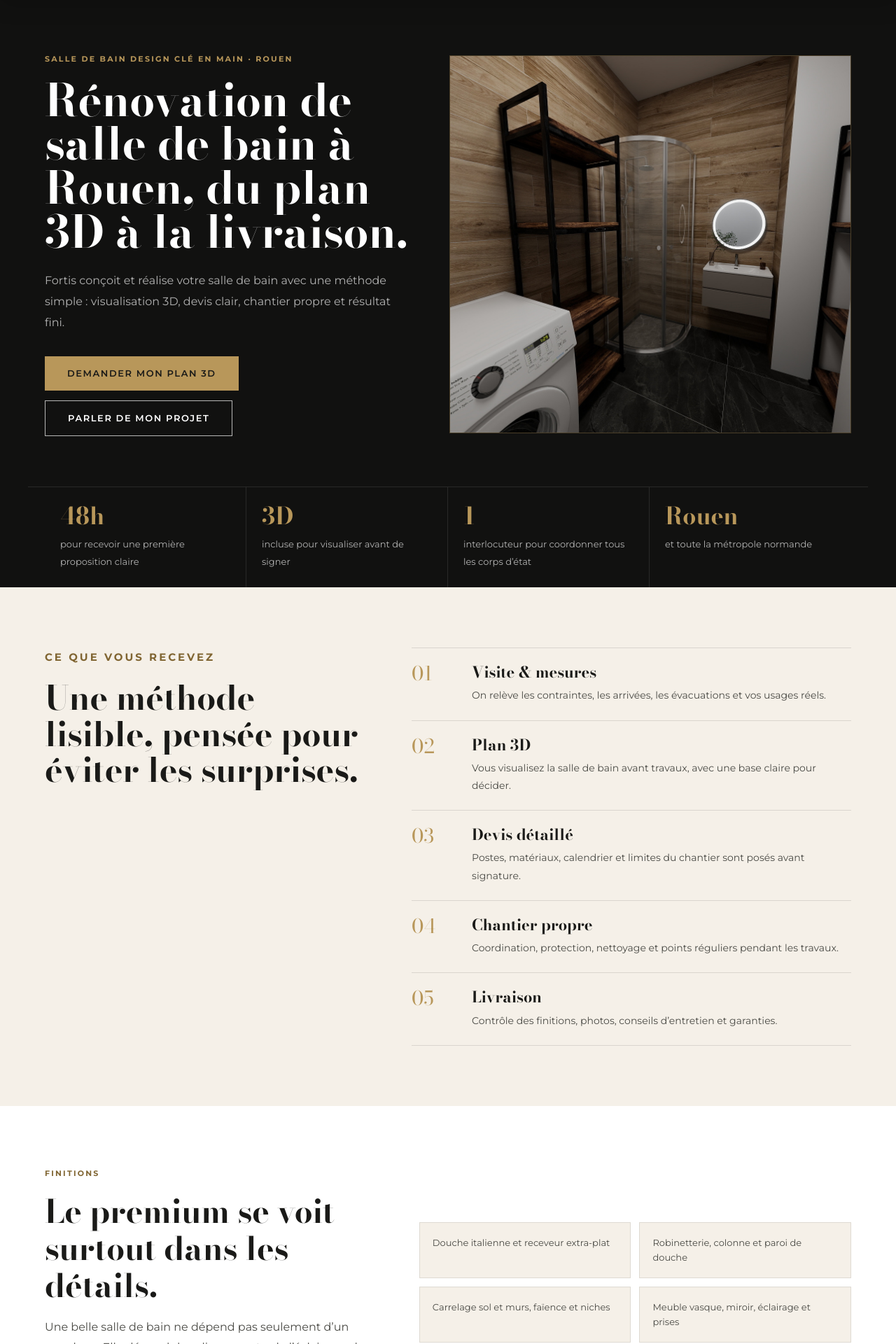
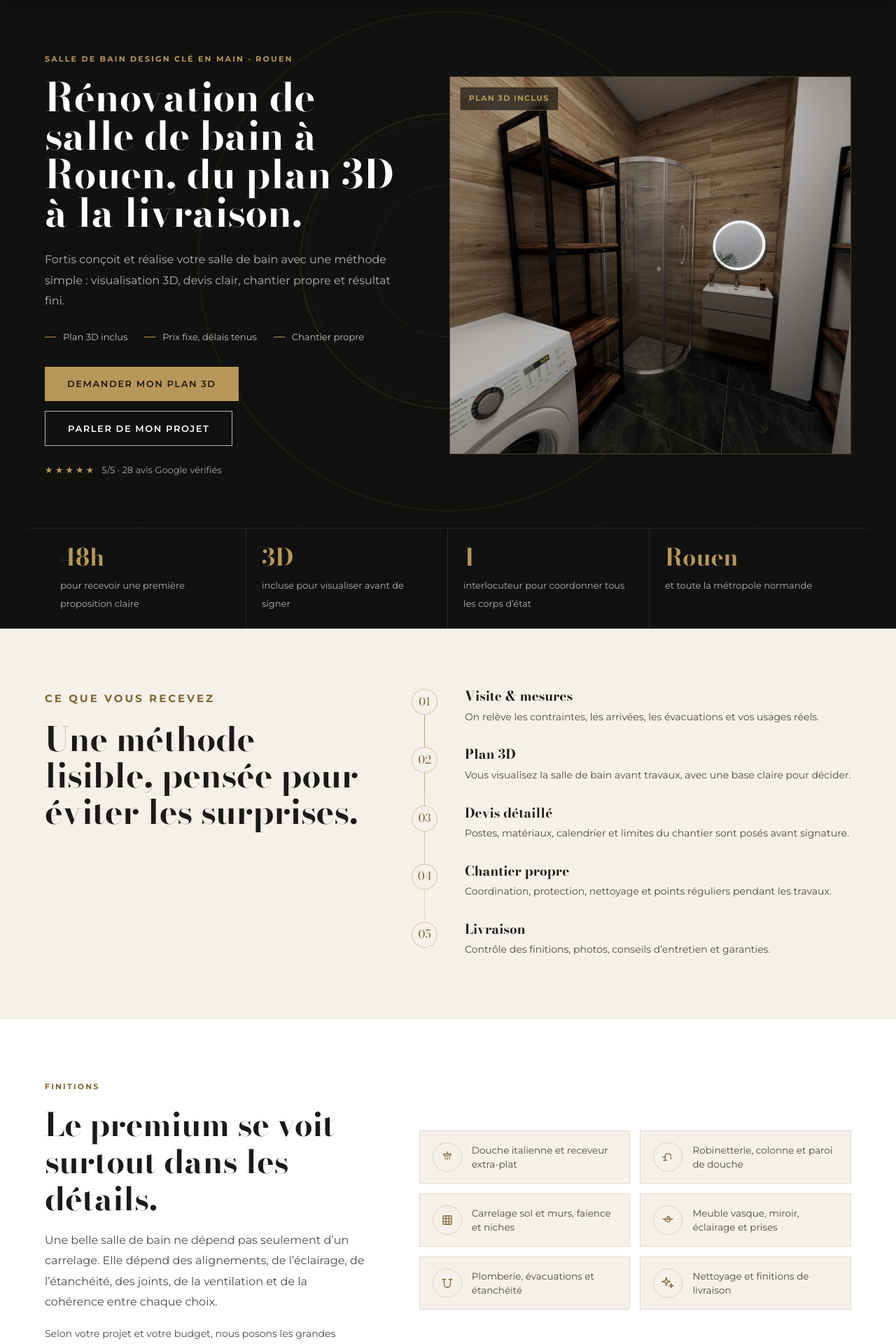
Before and after one commit to mbiville-hash/fortisrenovation, a Next.js app: page /salle-de-bain-rouen in a window 1280 px wide. Shown: the part 80-2000 px from the top of the page at 70% size. Built offline with nearby package versions, Linux system fonts and the light colour scheme.

Commit message:
salle de bain: refonte premium (hero cercles + points + avis, finitions iconifiees, process stepper, bloc avis)

```diff
--- a/components/BathroomPremium.tsx
+++ b/components/BathroomPremium.tsx
@@ -1,6 +1,7 @@
 import Image from 'next/image'
 import Link from 'next/link'
 import Realisations from '@/components/Realisations'
+import AvisC from '@/components/AvisC'
 import Breadcrumb from '@/components/Breadcrumb'
 
 export type BathroomFaq = {
@@ -49,12 +50,53 @@ const process = [
   ['05', 'Livraison', 'Contrôle des finitions, photos, conseils d’entretien et garanties.'],
 ]
 
+const finitions = [
+  {
+    label: 'Douche italienne et receveur extra-plat',
+    icon: (<><rect x="9" y="10" width="14" height="3.4" rx="1.7" /><path d="M16 6 V10" /><path d="M12 16.5 V19.5" /><path d="M16 16.5 V20.8" /><path d="M20 16.5 V19.5" /></>),
+  },
+  {
+    label: 'Robinetterie, colonne et paroi de douche',
+    icon: (<><path d="M8 22 H14" /><path d="M11 22 V13 C11 8 22 8 22 14" /><path d="M11 16 H6" /><path d="M22 17 V19.5" /></>),
+  },
+  {
+    label: 'Carrelage sol et murs, faïence et niches',
+    icon: (<><rect x="8" y="8" width="16" height="16" rx="1" /><path d="M13.3 8 V24" /><path d="M18.7 8 V24" /><path d="M8 13.3 H24" /><path d="M8 18.7 H24" /></>),
+  },
+  {
+    label: 'Meuble vasque, miroir, éclairage et prises',
+    icon: (<><path d="M7 14 H25" /><path d="M11 14 C11 21 21 21 21 14" /><path d="M19 14 V10 H15" /><path d="M15 10 V12" /></>),
+  },
+  {
+    label: 'Plomberie, évacuations et étanchéité',
+    icon: (<><path d="M7 9 H13" /><path d="M19 9 H25" /><path d="M10 9 V18 a6 6 0 0 0 12 0 V9" /></>),
+  },
+  {
+    label: 'Nettoyage et finitions de livraison',
+    icon: (<><path d="M13 5 L14.6 11.4 L21 13 L14.6 14.6 L13 21 L11.4 14.6 L5 13 L11.4 11.4 Z" /><path d="M22.5 17 l0.9 3 3 0.9 -3 0.9 -0.9 3 -0.9 -3 -3 -0.9 3 -0.9 Z" /></>),
+  },
+]
+
 export function BathroomPillar({ faqs }: { faqs: BathroomFaq[] }) {
   return (
     <>
       <style>{bathroomStyles}</style>
       <main className="bath-page">
-        <section className="bath-hero">
+        <section className="bath-hero bath-hero-pillar">
+          <div className="bath-hero-rings" aria-hidden="true">
+            <svg viewBox="-960 -540 1920 1080" preserveAspectRatio="xMidYMid slice">
+              <g className="bath-rings-base">
+                <circle r="150" strokeOpacity={0.16} />
+                <circle r="280" strokeOpacity={0.12} />
+                <circle r="430" strokeOpacity={0.085} />
+                <circle r="600" strokeOpacity={0.06} />
+                <circle r="800" strokeOpacity={0.04} />
+              </g>
+              <circle className="bath-ripple" r="170" />
+              <circle className="bath-ripple" r="170" style={{ animationDelay: '2.1s' }} />
+              <circle className="bath-ripple" r="170" style={{ animationDelay: '4.2s' }} />
+            </svg>
+          </div>
           <div className="container bath-hero-grid" data-reveal>
             <div className="bath-hero-copy">
               <p className="bath-eyebrow">Salle de bain design clé en main · Rouen</p>
@@ -63,10 +105,16 @@ export function BathroomPillar({ faqs }: { faqs: BathroomFaq[] }) {
                 Fortis conçoit et réalise votre salle de bain avec une méthode simple :
                 visualisation 3D, devis clair, chantier propre et résultat fini.
               </p>
+              <ul className="bath-hero-chips">
+                <li>Plan 3D inclus</li>
+                <li>Prix fixe, délais tenus</li>
+                <li>Chantier propre</li>
+              </ul>
               <div className="bath-actions">
                 <Link href="/devis" className="btn btn-gold">Demander mon plan 3D</Link>
                 <a href="tel:+33767491324" className="btn btn-outline-white">Parler de mon projet</a>
               </div>
+              <div className="bath-hero-trust"><span className="bath-stars">★★★★★</span>5/5 · 28 avis Google vérifiés</div>
             </div>
             <div className="bath-hero-media">
               <Image
@@ -77,6 +125,7 @@ export function BathroomPillar({ faqs }: { faqs: BathroomFaq[] }) {
                 sizes="(max-width: 900px) 100vw, 48vw"
                 style={{ objectFit: 'cover' }}
               />
+              <span className="bath-hero-badge">Plan 3D inclus</span>
             </div>
           </div>
         </section>
@@ -103,17 +152,17 @@ export function BathroomPillar({ faqs }: { faqs: BathroomFaq[] }) {
               <p className="bath-eyebrow">Ce que vous recevez</p>
               <h2>Une méthode lisible, pensée pour éviter les surprises.</h2>
             </div>
-            <div className="bath-process">
+            <ol className="bath-stepper">
               {process.map(([n, title, text]) => (
-                <div className="bath-process-row" key={title}>
-                  <span>{n}</span>
-                  <div>
+                <li className="bath-step" key={title} data-reveal>
+                  <span className="bath-step-num">{n}</span>
+                  <div className="bath-step-body">
                     <h3>{title}</h3>
                     <p>{text}</p>
                   </div>
-                </div>
+                </li>
               ))}
-            </div>
+            </ol>
           </div>
         </section>
 
@@ -129,16 +178,12 @@ export function BathroomPillar({ faqs }: { faqs: BathroomFaq[] }) {
               </p>
               <p className="bath-brands">Selon votre projet et votre budget, nous posons les grandes marques — <strong>Geberit, Grohe, Villeroy &amp; Boch, Hansgrohe</strong>.</p>
             </div>
-            <div className="bath-material-grid">
-              {[
-                'Douche italienne et receveur extra-plat',
-                'Robinetterie, colonne et paroi de douche',
-                'Carrelage sol et murs, faïence et niches',
-                'Meuble vasque, miroir, éclairage et prises',
-                'Plomberie, évacuations et étanchéité',
-                'Nettoyage et finitions de livraison',
-              ].map((item) => (
-                <div key={item}>{item}</div>
+            <div className="bath-fin-grid">
+              {finitions.map(({ label, icon }) => (
+                <div className="bath-fin-item" key={label} data-reveal>
+                  <span className="bath-fin-ic"><svg viewBox="0 0 32 32" aria-hidden="true"><g>{icon}</g></svg></span>
+                  <span>{label}</span>
+                </div>
               ))}
             </div>
           </div>
@@ -170,6 +215,9 @@ export function BathroomPillar({ faqs }: { faqs: BathroomFaq[] }) {
           </div>
         </section>
 
+        <Realisations />
+        <AvisC />
+
         <section className="bath-section bath-white">
           <div className="container">
             <div className="bath-section-head">
@@ -193,7 +241,6 @@ export function BathroomPillar({ faqs }: { faqs: BathroomFaq[] }) {
           </div>
         </section>
 
-        <Realisations />
         <BathroomFaqSection faqs={faqs} />
         <BathroomFinalCta />
       </main>
@@ -327,14 +374,32 @@ const bathroomStyles = `
 .bath-page { padding-top: 72px; background: var(--paper); color: var(--ink); }
 .bath-hero { background: var(--dark); color: white; padding: 84px 0 72px; }
 .bath-hero-compact { padding-bottom: 64px; }
+.bath-hero-pillar { position: relative; overflow: hidden; }
+.bath-hero-rings { position: absolute; inset: 0; z-index: 0; pointer-events: none; overflow: hidden; }
+.bath-hero-rings svg { width: 100%; height: 100%; display: block; }
+.bath-hero-rings circle { fill: none; stroke: var(--gold); }
+.bath-rings-base { transform-box: fill-box; transform-origin: center; animation: bathRingsBreath 9s ease-in-out infinite; }
+.bath-rings-base circle { stroke-width: 1.2; }
+@keyframes bathRingsBreath { 0%, 100% { transform: scale(1); } 50% { transform: scale(1.05); } }
+.bath-ripple { stroke-width: 1.4; transform-box: fill-box; transform-origin: center; opacity: 0; animation: bathRipple 6.6s linear infinite; }
+@keyframes bathRipple { 0% { transform: scale(.18); opacity: 0; } 9% { opacity: .26; } 100% { transform: scale(4); opacity: 0; } }
+@media (prefers-reduced-motion: reduce) { .bath-rings-base, .bath-ripple { animation: none; } .bath-ripple { display: none; } }
 .bath-hero-grid { display: grid; grid-template-columns: minmax(0, .95fr) minmax(0, 1.05fr); gap: 58px; align-items: center; }
+.bath-hero-pillar .bath-hero-grid { position: relative; z-index: 1; }
 .bath-hero-copy h1 { font-size: clamp(42px, 5vw, 72px); line-height: .98; max-width: 780px; margin-bottom: 24px; }
+.bath-hero-pillar .bath-hero-copy h1 { font-size: clamp(38px, 4.4vw, 60px); }
 .bath-hero-copy p:not(.bath-eyebrow) { max-width: 560px; color: rgba(255,255,255,.68); font-size: 16px; line-height: 1.85; }
 .bath-eyebrow { color: var(--gold); font-size: 11px; font-weight: 700; letter-spacing: .2em; text-transform: uppercase; margin-bottom: 18px; }
 .bath-section .bath-eyebrow { color: var(--gold-deep); }
-.bath-actions { display: flex; gap: 14px; flex-wrap: wrap; margin-top: 34px; }
+.bath-hero-chips { list-style: none; margin: 26px 0 0; padding: 0; display: flex; flex-wrap: wrap; gap: 10px 24px; }
+.bath-hero-chips li { font-size: 13px; color: rgba(255,255,255,.74); display: flex; align-items: center; gap: 10px; }
+.bath-hero-chips li::before { content: ''; width: 16px; height: 1px; background: var(--gold); flex-shrink: 0; }
+.bath-hero-trust { font-size: 13px; color: rgba(255,255,255,.62); margin-top: 24px; }
+.bath-stars { color: var(--gold); letter-spacing: 3px; margin-right: 8px; }
+.bath-actions { display: flex; gap: 14px; flex-wrap: wrap; margin-top: 32px; }
 .bath-actions-center { justify-content: center; }
 .bath-hero-media { position: relative; min-height: 540px; border: 1px solid rgba(184,151,90,.34); overflow: hidden; }
+.bath-hero-badge { position: absolute; top: 14px; left: 14px; z-index: 2; background: rgba(17,17,16,.66); -webkit-backdrop-filter: blur(4px); backdrop-filter: blur(4px); color: var(--gold); border: 1px solid rgba(184,151,90,.5); font-size: 11px; font-weight: 700; letter-spacing: .12em; text-transform: uppercase; padding: 7px 12px; }
 .bath-band { padding: 0; background: var(--dark); color: white; }
 .bath-proof-grid { display: grid; grid-template-columns: repeat(4, minmax(0, 1fr)); border-top: 1px solid rgba(255,255,255,.1); }
 .bath-proof-item { padding: 24px 22px; border-right: 1px solid rgba(255,255,255,.1); }
@@ -346,18 +411,26 @@ const bathroomStyles = `
 .bath-split { display: grid; grid-template-columns: minmax(0, .72fr) minmax(0, 1fr); gap: 72px; align-items: start; }
 .bath-split h2, .bath-section-head h2, .bath-faq h2, .bath-final h2 { font-size: clamp(32px, 4vw, 48px); line-height: 1.08; margin-bottom: 18px; }
 .bath-split p { color: var(--ink-soft); font-size: 15px; line-height: 1.85; max-width: 560px; }
-.bath-process { border-top: 1px solid rgba(26,26,24,.12); }
-.bath-process-row { display: grid; grid-template-columns: 64px minmax(0, 1fr); gap: 22px; padding: 22px 0; border-bottom: 1px solid rgba(26,26,24,.12); }
-.bath-process-row span { font-family: 'Bodoni Moda', serif; color: var(--gold); font-size: 28px; line-height: 1; }
-.bath-process-row h3, .bath-card h3, .bath-content-list h2, .bath-faq h3 { font-size: 22px; margin-bottom: 8px; }
-.bath-process-row p, .bath-card p, .bath-content-list p, .bath-faq p { color: var(--ink-soft); font-size: 14px; line-height: 1.8; }
+.bath-stepper { list-style: none; margin: 0; padding: 0; position: relative; }
+.bath-stepper::before { content: ''; position: absolute; left: 18px; top: 8px; bottom: 8px; width: 1px; background: linear-gradient(var(--gold), rgba(184,151,90,.12)); }
+.bath-step { position: relative; display: grid; grid-template-columns: 56px minmax(0, 1fr); gap: 20px; padding-bottom: 30px; }
+.bath-step:last-child { padding-bottom: 0; }
+.bath-step-num { position: relative; z-index: 1; width: 37px; height: 37px; border-radius: 50%; border: 1px solid rgba(184,151,90,.5); background: var(--paper); color: var(--gold-deep); font-family: 'Bodoni Moda', serif; font-size: 16px; display: flex; align-items: center; justify-content: center; }
+.bath-step-body h3 { font-size: 19px; margin-bottom: 6px; }
+.bath-step-body p { color: var(--ink-soft); font-size: 14px; line-height: 1.8; }
+.bath-card h3, .bath-content-list h2, .bath-faq h3 { font-size: 22px; margin-bottom: 8px; }
+.bath-card p, .bath-content-list p, .bath-faq p { color: var(--ink-soft); font-size: 14px; line-height: 1.8; }
 .bath-materials { display: grid; grid-template-columns: minmax(0, .75fr) minmax(0, 1fr); gap: 72px; align-items: center; }
 .bath-materials h2 { font-size: clamp(32px, 4vw, 46px); margin-bottom: 18px; }
 .bath-materials p { color: var(--ink-soft); line-height: 1.85; }
 .bath-brands { margin-top: 18px; font-size: 14px; color: var(--ink-soft); line-height: 1.7; }
 .bath-brands strong { color: var(--ink); font-weight: 600; }
-.bath-material-grid { display: grid; grid-template-columns: repeat(2, minmax(0, 1fr)); gap: 12px; }
-.bath-material-grid div { border: 1px solid rgba(26,26,24,.1); padding: 18px; color: var(--ink-soft); font-size: 13px; line-height: 1.6; background: var(--paper); }
+.bath-fin-grid { display: grid; grid-template-columns: repeat(2, minmax(0, 1fr)); gap: 14px; }
+.bath-fin-item { display: flex; align-items: center; gap: 14px; border: 1px solid rgba(26,26,24,.1); background: var(--paper); padding: 16px 18px; color: var(--ink-soft); font-size: 13.5px; line-height: 1.5; transition: border-color .2s, transform .2s; }
+.bath-fin-item:hover { border-color: rgba(184,151,90,.6); transform: translateY(-2px); }
+.bath-fin-ic { flex-shrink: 0; width: 42px; height: 42px; border-radius: 50%; border: 1px solid rgba(184,151,90,.35); display: flex; align-items: center; justify-content: center; }
+.bath-fin-ic svg { width: 24px; height: 24px; }
+.bath-fin-ic svg g { fill: none; stroke: var(--gold-deep); stroke-width: 1.7; stroke-linecap: round; stroke-linejoin: round; }
 .bath-price-list { background: var(--dark); color: white; padding: 28px; }
 .bath-price-list div { display: flex; justify-content: space-between; gap: 24px; padding: 18px 0; border-bottom: 1px solid rgba(255,255,255,.12); }
 .bath-price-list div:last-child { border-bottom: 0; }
@@ -382,13 +455,14 @@ const bathroomStyles = `
 @media (max-width: 980px) {
   .bath-hero-grid, .bath-split, .bath-materials, .bath-faq, .bath-content-list article { grid-template-columns: 1fr; gap: 32px; }
   .bath-hero { padding: 58px 0 0; }
+  .bath-hero-pillar { padding-bottom: 0; }
   .bath-hero-media { min-height: 360px; }
-  .bath-proof-grid, .bath-card-grid, .bath-material-grid { grid-template-columns: 1fr 1fr; }
+  .bath-proof-grid, .bath-card-grid, .bath-fin-grid { grid-template-columns: 1fr 1fr; }
 }
 @media (max-width: 620px) {
   .bath-page { padding-top: 72px; }
   .bath-hero-copy h1 { font-size: 40px; }
-  .bath-proof-grid, .bath-card-grid, .bath-material-grid { grid-template-columns: 1fr; }
+  .bath-proof-grid, .bath-card-grid, .bath-fin-grid { grid-template-columns: 1fr; }
   .bath-proof-item { border-right: 0; border-bottom: 1px solid rgba(255,255,255,.1); }
   .bath-section { padding: 58px 0; }
   .bath-price-list div { display: block; }
```
